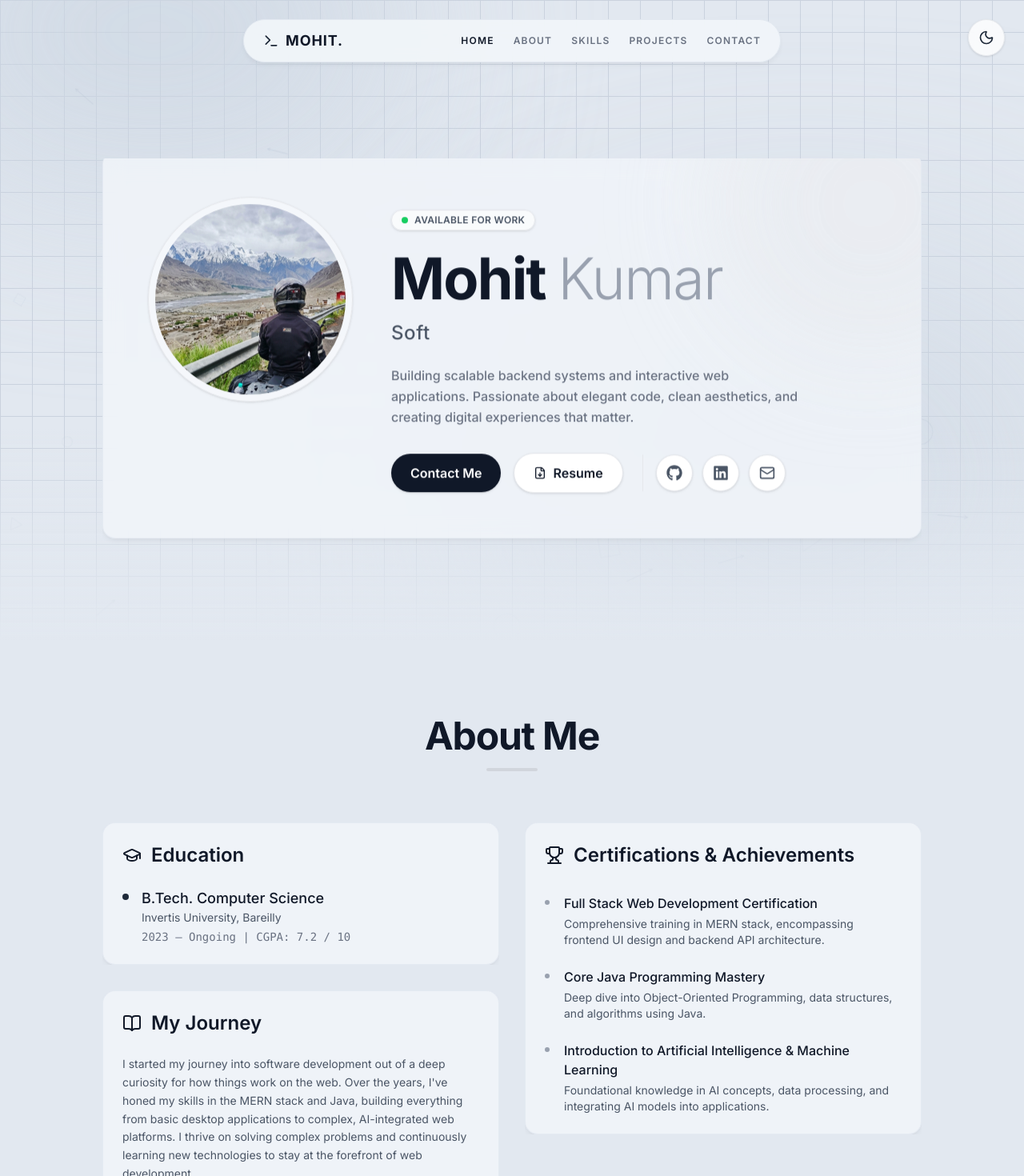
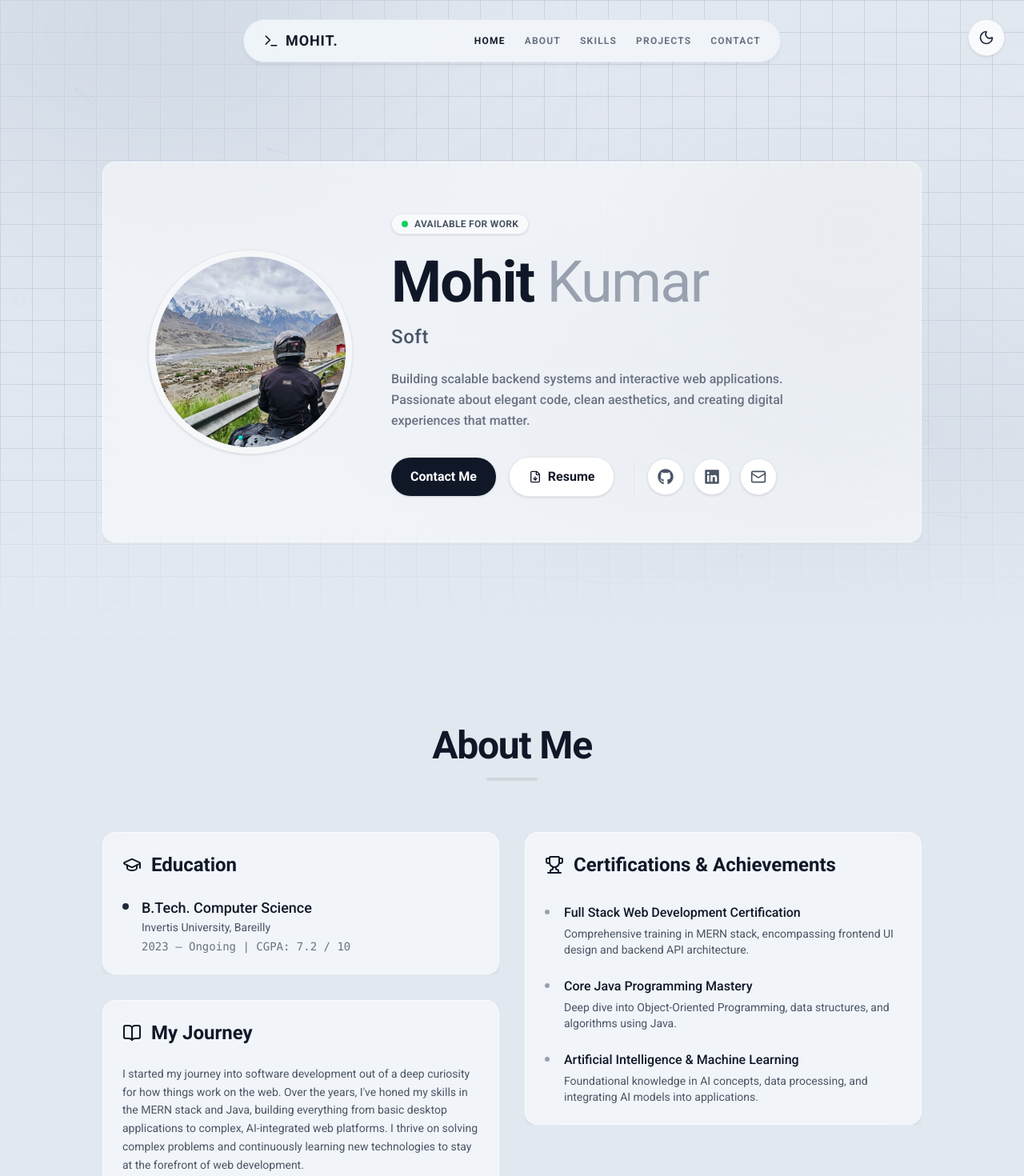
Before and after one commit to mohitgit999/Portfolio, a React (Vite) app: page / in a window 1280 px wide. Shown: the top 1470 px of the page at 80% size. Built offline with nearby package versions, Linux system fonts and the light colour scheme.

Commit message:
Update portfolio styling, font, and contact details

```diff
--- a/src/components/GlassCard.jsx
+++ b/src/components/GlassCard.jsx
@@ -1,11 +1,73 @@
-import React from 'react';
+import React, { useRef, useState } from 'react';
+import { motion, useMotionValue, useSpring, useMotionTemplate } from 'framer-motion';
 
 const GlassCard = ({ children, className = '', hover = false }) => {
+  const ref = useRef(null);
   const hoverClass = hover ? 'glass-hover' : '';
+
+  const [isHovered, setIsHovered] = useState(false);
+
+  // Track mouse position relative to card for spotlight
+  const mouseX = useMotionValue(0);
+  const mouseY = useMotionValue(0);
+
+  // Smooth the mouse movement
+  const springConfig = { damping: 25, stiffness: 350, mass: 0.5 };
+  const smoothMouseX = useSpring(mouseX, springConfig);
+  const smoothMouseY = useSpring(mouseY, springConfig);
+
+  const handleMouseMove = (e) => {
+    // Only apply on desktop
+    if (window.innerWidth < 768 || !ref.current) return;
+    const rect = ref.current.getBoundingClientRect();
+
+    // For spotlight
+    mouseX.set(e.clientX - rect.left);
+    mouseY.set(e.clientY - rect.top);
+  };
+
+  const handleMouseLeave = () => {
+    setIsHovered(false);
+  };
+
+  // Create the dynamic gradient strings for the spotlight
+  const lightBackground = useMotionTemplate`radial-gradient(600px circle at ${smoothMouseX}px ${smoothMouseY}px, rgba(255,255,255,0.4), transparent 50%)`;
+  const darkBackground = useMotionTemplate`radial-gradient(600px circle at ${smoothMouseX}px ${smoothMouseY}px, rgba(255,255,255,0.1), transparent 50%)`;
+
   return (
-    <div className={`glass ${hoverClass} rounded-2xl p-6 ${className}`}>
-      {children}
-    </div>
+    <motion.div
+      ref={ref}
+      onMouseMove={handleMouseMove}
+      onMouseEnter={() => window.innerWidth >= 768 && setIsHovered(true)}
+      onMouseLeave={handleMouseLeave}
+      className="w-full h-full"
+    >
+      <div className={`glass ${hoverClass} rounded-2xl p-6 relative overflow-hidden group w-full h-full ${className}`}>
+        {/* Spotlight for Light Mode */}
+      {hover && (
+        <motion.div
+          animate={{ opacity: isHovered ? 1 : 0 }}
+          transition={{ duration: 0.4 }}
+          className="pointer-events-none absolute inset-0 z-0 hidden md:block dark:hidden rounded-2xl"
+          style={{ background: lightBackground }}
+        />
+      )}
+
+      {/* Spotlight for Dark Mode */}
+      {hover && (
+        <motion.div
+          animate={{ opacity: isHovered ? 1 : 0 }}
+          transition={{ duration: 0.4 }}
+          className="pointer-events-none absolute inset-0 z-0 hidden md:dark:block rounded-2xl"
+          style={{ background: darkBackground }}
+        />
+      )}
+
+      <div className="relative z-10 w-full h-full">
+        {children}
+      </div>
+      </div>
+    </motion.div>
   );
 };
 
--- a/src/components/Reveal.jsx
+++ b/src/components/Reveal.jsx
@@ -1,12 +1,12 @@
 import React, { useRef } from 'react';
 import { motion, useInView } from 'framer-motion';
 
-const Reveal = ({ children, width = "100%", delay = 0 }) => {
+const Reveal = ({ children, width = "100%", delay = 0, className = "" }) => {
   const ref = useRef(null);
   const isInView = useInView(ref, { once: true, margin: "-100px" });
 
   return (
-    <div ref={ref} style={{ width, position: "relative", overflow: "hidden" }}>
+    <div ref={ref} className={className} style={{ width, position: "relative", overflow: "hidden" }}>
       <motion.div
         variants={{
           hidden: { opacity: 0, y: 50 },
@@ -15,6 +15,7 @@ const Reveal = ({ children, width = "100%", delay = 0 }) => {
         initial="hidden"
         animate={isInView ? "visible" : "hidden"}
         transition={{ duration: 0.6, delay: delay, ease: "easeOut" }}
+        className={className}
       >
         {children}
       </motion.div>
--- a/src/components/TiltCard.jsx
+++ /dev/null
@@ -1,96 +0,0 @@
-import React, { useRef, useState } from 'react';
-import { motion, useMotionValue, useSpring, useTransform } from 'framer-motion';
-
-const TiltCard = ({ children, className = '' }) => {
-  const ref = useRef(null);
-
-  // Mouse position
-  const x = useMotionValue(0);
-  const y = useMotionValue(0);
-
-  // Spring settings for smooth physics
-  const springConfig = { damping: 20, stiffness: 200, mass: 0.5 };
-
-  const springX = useSpring(x, springConfig);
-  const springY = useSpring(y, springConfig);
-
-  // Transform mouse position into rotation values
-  // Maximum tilt angle is 5 degrees.
-  const rotateX = useTransform(springY, [-0.5, 0.5], ["7deg", "-7deg"]);
-  const rotateY = useTransform(springX, [-0.5, 0.5], ["-7deg", "7deg"]);
-
-  // Hover state for glow effect
-  const [isHovered, setIsHovered] = useState(false);
-  const [mousePos, setMousePos] = useState({ x: 0, y: 0 });
-
-  const handleMouseMove = (e) => {
-    // Only apply hover effects on desktop screens
-    if (window.innerWidth < 768) return;
-
-    if (!ref.current) return;
-
-    const rect = ref.current.getBoundingClientRect();
-
-    // Calculate normalized mouse position (-0.5 to 0.5)
-    const normalizedX = (e.clientX - rect.left) / rect.width - 0.5;
-    const normalizedY = (e.clientY - rect.top) / rect.height - 0.5;
-
-    x.set(normalizedX);
-    y.set(normalizedY);
-
-    // Update local state for glow
-    setMousePos({
-      x: e.clientX - rect.left,
-      y: e.clientY - rect.top
-    });
-  };
-
-  const handleMouseLeave = () => {
-    // Reset to center
-    x.set(0);
-    y.set(0);
-    setIsHovered(false);
-  };
-
-  return (
-    <motion.div
-      ref={ref}
-      onMouseMove={handleMouseMove}
-      onMouseEnter={() => {
-        if (window.innerWidth >= 768) setIsHovered(true);
-      }}
-      onMouseLeave={handleMouseLeave}
-      style={{
-        rotateX,
-        rotateY,
-        transformStyle: "preserve-3d",
-      }}
-      className={`relative w-full ${className}`}
-    >
-      {/* Interactive Glow Element (Hidden on mobile) */}
-      <motion.div
-        animate={{
-          opacity: isHovered ? 1 : 0,
-        }}
-        transition={{ duration: 0.3 }}
-        className="pointer-events-none absolute inset-0 rounded-2xl z-0 hidden md:block"
-        style={{
-          background: `radial-gradient(800px circle at ${mousePos.x}px ${mousePos.y}px, rgba(148, 163, 184, 0.15), transparent 40%)`,
-        }}
-      />
-
-      <div
-        style={{
-          transform: isHovered ? "translateZ(30px)" : "translateZ(0px)",
-          transition: "transform 0.3s ease",
-          transformStyle: "preserve-3d"
-        }}
-        className="w-full h-full relative z-10"
-      >
-        {children}
-      </div>
-    </motion.div>
-  );
-};
-
-export default TiltCard;
--- a/src/index.css
+++ b/src/index.css
@@ -1,10 +1,10 @@
-@import url('https://fonts.googleapis.com/css2?family=Inter:wght@300;400;500;600;700&display=swap');
+@import url('https://fonts.googleapis.com/css2?family=Roboto:wght@400;500;700&display=swap');
 @import "tailwindcss";
 
 @custom-variant dark (&:where(.dark, .dark *));
 
 @theme {
-  --font-sans: 'Inter', sans-serif;
+  --font-sans: 'Roboto', sans-serif;
   --color-light-bg: #e2e8f0;
   --color-white: #ffffff;
   --color-soft-grey: #e2e8f0;
@@ -30,31 +30,36 @@ section {
   scroll-margin-top: 80px;
 }
 
-/* Distinct Solid Grey Cards to separate from White Background */
+/* Premium Solid Cards (Flat 2D Design with Glassmorphism) */
 .glass {
-  background: rgba(241, 245, 249, 0.85); /* Slate 100 with opacity */
-  backdrop-filter: blur(12px);
-  -webkit-backdrop-filter: blur(12px);
-  border: 1px solid rgba(226, 232, 240, 0.8); /* Slate 200 border */
-  box-shadow: 0 4px 6px -1px rgba(0, 0, 0, 0.05), 0 2px 4px -1px rgba(0, 0, 0, 0.03);
+  background: rgba(255, 255, 255, 0.5); /* Translucent */
+  backdrop-filter: blur(16px);
+  -webkit-backdrop-filter: blur(16px);
+  border: 1px solid rgba(255, 255, 255, 0.6); /* Soft glass border */
+  box-shadow: 0 4px 10px rgba(0, 0, 0, 0.05); /* Flat simple shadow */
+  border-radius: 1rem;
 }
 
 .dark .glass {
-  background: rgba(30, 41, 59, 0.85); /* Slate 800 with opacity */
-  border: 1px solid rgba(51, 65, 85, 0.8); /* Slate 700 */
+  background: rgba(15, 23, 42, 0.6); /* Translucent dark */
+  backdrop-filter: blur(16px);
+  -webkit-backdrop-filter: blur(16px);
+  border: 1px solid rgba(255, 255, 255, 0.1); /* Soft glass border */
+  box-shadow: 0 4px 15px rgba(0, 0, 0, 0.25); /* Flat simple shadow */
+  border-radius: 1rem;
 }
 
 .glass-hover:hover {
-  background: #e2e8f0; /* Slate 200 on hover */
-  border: 1px solid #cbd5e1;
-  box-shadow: 0 10px 15px -3px rgba(0, 0, 0, 0.05), 0 4px 6px -2px rgba(0, 0, 0, 0.025);
-  transform: translateY(-4px);
+  background: rgba(255, 255, 255, 0.65);
+  border: 1px solid rgba(255, 255, 255, 0.8);
+  box-shadow: 0 8px 20px rgba(0, 0, 0, 0.08); /* Flat slightly lifted shadow */
   transition: all 0.3s ease;
 }
 
 .dark .glass-hover:hover {
-  background: #334155; /* Slate 700 */
-  border: 1px solid #475569; /* Slate 600 */
+  background: rgba(15, 23, 42, 0.75);
+  border: 1px solid rgba(255, 255, 255, 0.2);
+  box-shadow: 0 8px 25px rgba(0, 0, 0, 0.35); /* Flat slightly lifted shadow */
 }
 
 /* Nav Pill - Solid Grey */
--- a/src/pages/About.jsx
+++ b/src/pages/About.jsx
@@ -63,7 +63,7 @@ const About = () => {
                     <p className="text-sm text-gray-600 dark:text-gray-400 mt-1 transition-colors duration-500">Deep dive into Object-Oriented Programming, data structures, and algorithms using Java.</p>
                   </li>
                   <li className="relative pl-6 before:absolute before:left-0 before:top-2 before:w-1.5 before:h-1.5 before:bg-gray-400 dark:before:bg-gray-500 before:rounded-full">
-                    <h4 className="text-gray-900 dark:text-white font-medium transition-colors duration-500">Introduction to Artificial Intelligence & Machine Learning</h4>
+                    <h4 className="text-gray-900 dark:text-white font-medium transition-colors duration-500">Artificial Intelligence & Machine Learning</h4>
                     <p className="text-sm text-gray-600 dark:text-gray-400 mt-1 transition-colors duration-500">Foundational knowledge in AI concepts, data processing, and integrating AI models into applications.</p>
                   </li>
                 </ul>
--- a/src/pages/Home.jsx
+++ b/src/pages/Home.jsx
@@ -4,7 +4,6 @@ import { FaGithub, FaLinkedin } from 'react-icons/fa';
 import { motion, useScroll, useTransform } from 'framer-motion';
 import { TypeAnimation } from 'react-type-animation';
 import GlassCard from '../components/GlassCard';
-import TiltCard from '../components/TiltCard';
 import Reveal from '../components/Reveal';
 import profileImg from '../assets/profile.jpg';
 
@@ -17,20 +16,16 @@ const Home = () => {
       <div className="max-w-5xl w-full mx-auto">
         <Reveal>
           <motion.div
-            animate={{ y: [0, -10, 0] }}
-            transition={{ repeat: Infinity, duration: 6, ease: "easeInOut" }}
             className="w-full"
-            style={{ perspective: 1000 }}
           >
-            <TiltCard>
-              <GlassCard className="relative overflow-hidden">
-                {/* Subtle glow effect behind card content with parallax */}
+            <GlassCard hover={true} className="relative overflow-hidden w-full h-full">
+              {/* Subtle glow effect behind card content with parallax */}
                 <motion.div
                   style={{ y: y1 }}
                   className="absolute top-0 right-0 w-96 h-96 bg-gray-200/50 dark:bg-slate-700/30 rounded-full blur-3xl -z-10 translate-x-1/3 -translate-y-1/3 transition-colors duration-500"
                 ></motion.div>
 
-            <div className="flex flex-col md:flex-row gap-12 items-center md:items-start p-4 md:p-8">
+            <div className="flex flex-col md:flex-row gap-12 items-center p-4 md:p-8">
               {/* Profile Image - Clean geometric frame */}
               <div className="w-48 h-48 md:w-64 md:h-64 rounded-full border border-gray-200 dark:border-slate-600 bg-white/40 dark:bg-slate-800/40 p-2 flex-shrink-0 shadow-sm relative group overflow-hidden transition-colors duration-500">
                 <div className="w-full h-full rounded-full bg-gray-100 dark:bg-slate-700 overflow-hidden flex items-center justify-center relative transition-colors duration-500">
@@ -41,7 +36,7 @@ const Home = () => {
               </div>
 
               {/* Text Content */}
-              <div className="flex flex-col items-center md:items-start text-center md:text-left pt-4">
+              <div className="flex flex-col items-center md:items-start text-center md:text-left pt-2">
                 <div className="inline-flex items-center gap-2 px-3 py-1 rounded-full bg-white/60 dark:bg-slate-800/60 border border-gray-200 dark:border-slate-700 shadow-sm mb-6 transition-colors duration-500">
                   <span className="w-2 h-2 rounded-full bg-green-500 animate-pulse"></span>
                   <span className="text-xs font-semibold text-gray-600 dark:text-gray-300 tracking-wide uppercase">Available for work</span>
@@ -102,7 +97,6 @@ const Home = () => {
                   >
                     <FileDown className="w-4 h-4" /> Resume
                   </motion.a>
-
                   <div className="flex gap-3 md:ml-2 border-l-0 md:border-l border-gray-200 dark:border-slate-700 pl-0 md:pl-4 mt-2 md:mt-0 transition-colors duration-500">
                     <motion.a
                       whileHover={{ scale: 1.1, rotate: 5 }}
@@ -127,7 +121,7 @@ const Home = () => {
                     <motion.a
                       whileHover={{ scale: 1.1, rotate: 5 }}
                       whileTap={{ scale: 0.9 }}
-                      href="mailto:your.email@example.com"
+                      href="mailto:mohit96038@gmail.com"
                       className="p-3 bg-white dark:bg-slate-800 border border-gray-200 dark:border-slate-600 rounded-full text-gray-600 dark:text-gray-300 hover:text-gray-900 dark:hover:text-white hover:border-gray-300 dark:hover:border-slate-500 transition-colors shadow-sm"
                     >
                       <Mail className="w-5 h-5" />
@@ -137,7 +131,6 @@ const Home = () => {
               </div>
             </div>
               </GlassCard>
-            </TiltCard>
           </motion.div>
         </Reveal>
       </div>
--- a/src/pages/Projects.jsx
+++ b/src/pages/Projects.jsx
@@ -30,7 +30,7 @@ const projectsData = [
     live: "https://food-wastage-management-eta.vercel.app/"
   },
   {
-    title: "Gym Fitness App",
+    title: "Gym Fitness",
     date: "2024",
     description: "A modern fitness application designed to help users track workouts, explore exercises, and achieve their health goals with a responsive interactive interface.",
     tech: ["React", "Tailwind CSS", "JavaScript"],
```
Also changed, not shown: src/pages/Contact.jsx (+18 -14 lines), src/pages/Skills.jsx (+4 -4 lines).
